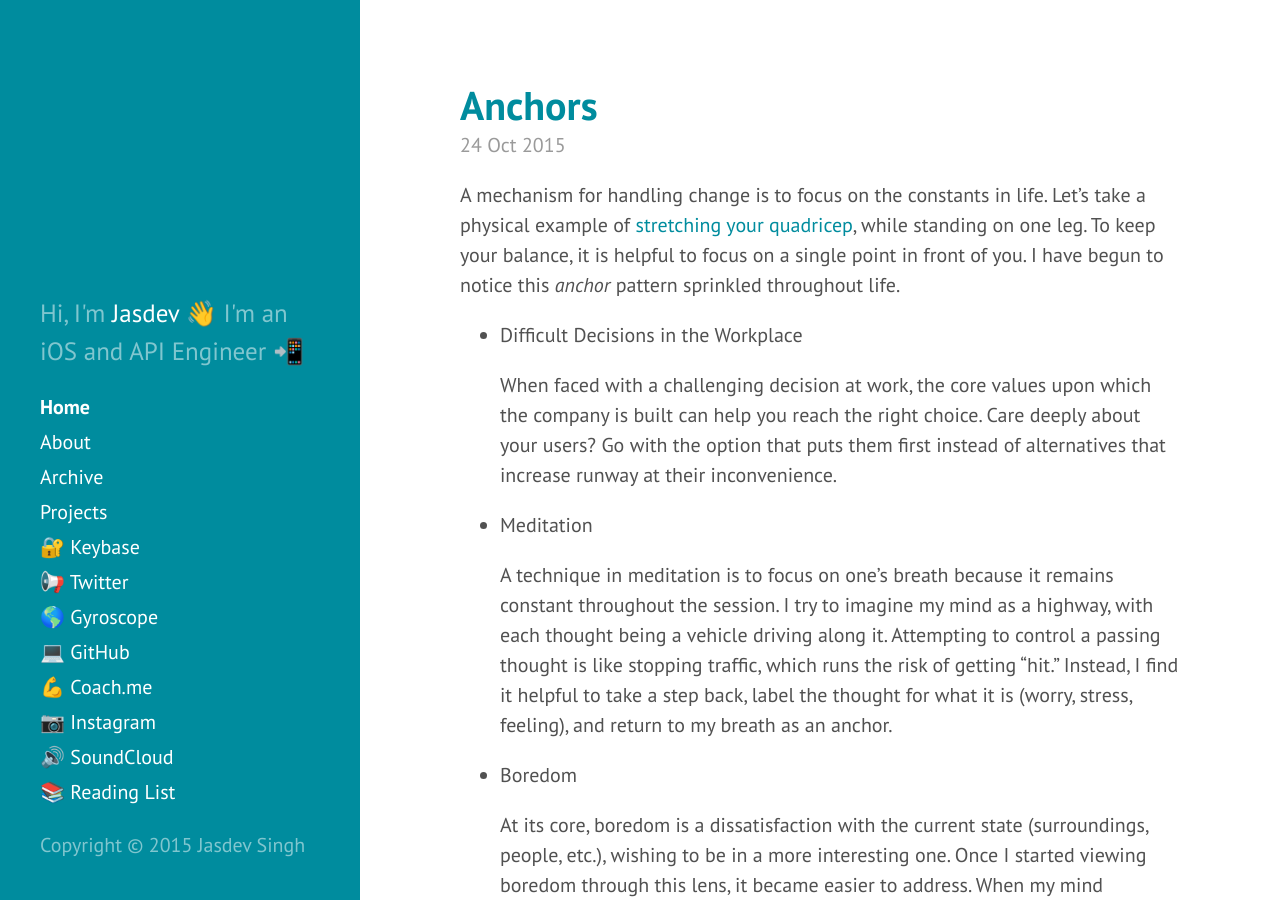
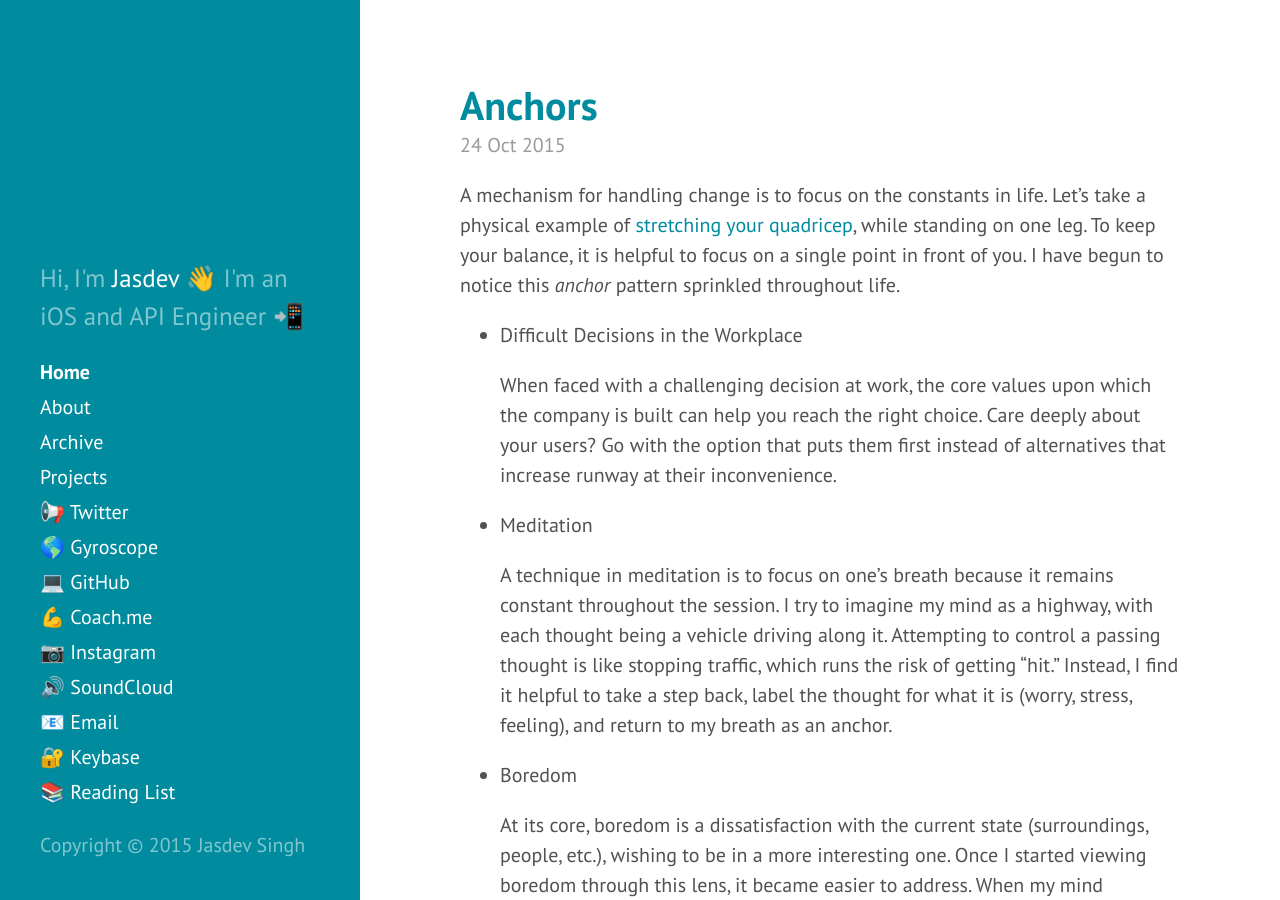
Before and after one commit to rvsrvs/jasdev.github.io, a Jekyll site: the page built from index.html, in a window 1280 px wide and 900 px high. Built offline with Jekyll 4.4.1, drawn with Linux system fonts in a browser that asks for light colours; Markdown is read by kramdown in place of the engine named in the settings; the list of posts is cut into pages by our own code.

Commit message:
Adding email to sidebar

```diff
--- a/_config.yml
+++ b/_config.yml
@@ -34,3 +34,4 @@
 instagram:        https://instagram.com/jasdev
 soundcloud:       https://soundcloud.com/jasdev-singh
 coach:            https://www.coach.me/users/3140daf3d432d7f0065b
+email:            mailto:jasdevs@gmail.com
--- a/_includes/sidebar.html
+++ b/_includes/sidebar.html
@@ -21,13 +21,15 @@
         {% endif %}
       {% endfor %}
 
-      <a class="sidebar-nav-item" href="{{ site.keybase ”}}" target="_blank">🔐 Keybase</a>
+
       <a class="sidebar-nav-item" href="{{ site.twitter ”}}" target="_blank">📢 Twitter</a>
       <a class="sidebar-nav-item" href="{{ site.gyroscope ”}}" target="_blank">🌎 Gyroscope</a>
       <a class="sidebar-nav-item" href="{{ site.github ”}}" target="_blank">💻 GitHub</a>
       <a class="sidebar-nav-item" href="{{ site.coach ”}}" target="_blank">💪 Coach.me</a>
       <a class="sidebar-nav-item" href="{{ site.instagram ”}}" target="_blank">📷 Instagram</a>
       <a class="sidebar-nav-item" href="{{ site.soundcloud ”}}" target="_blank">🔊 SoundCloud</a>
+      <a class="sidebar-nav-item" href="{{ site.email ”}}" target="_blank">📧 Email</a>
+      <a class="sidebar-nav-item" href="{{ site.keybase ”}}" target="_blank">🔐 Keybase</a>
       <a class="sidebar-nav-item" href="/reading-list/">📚 Reading List</a>
     </nav>
 
```
